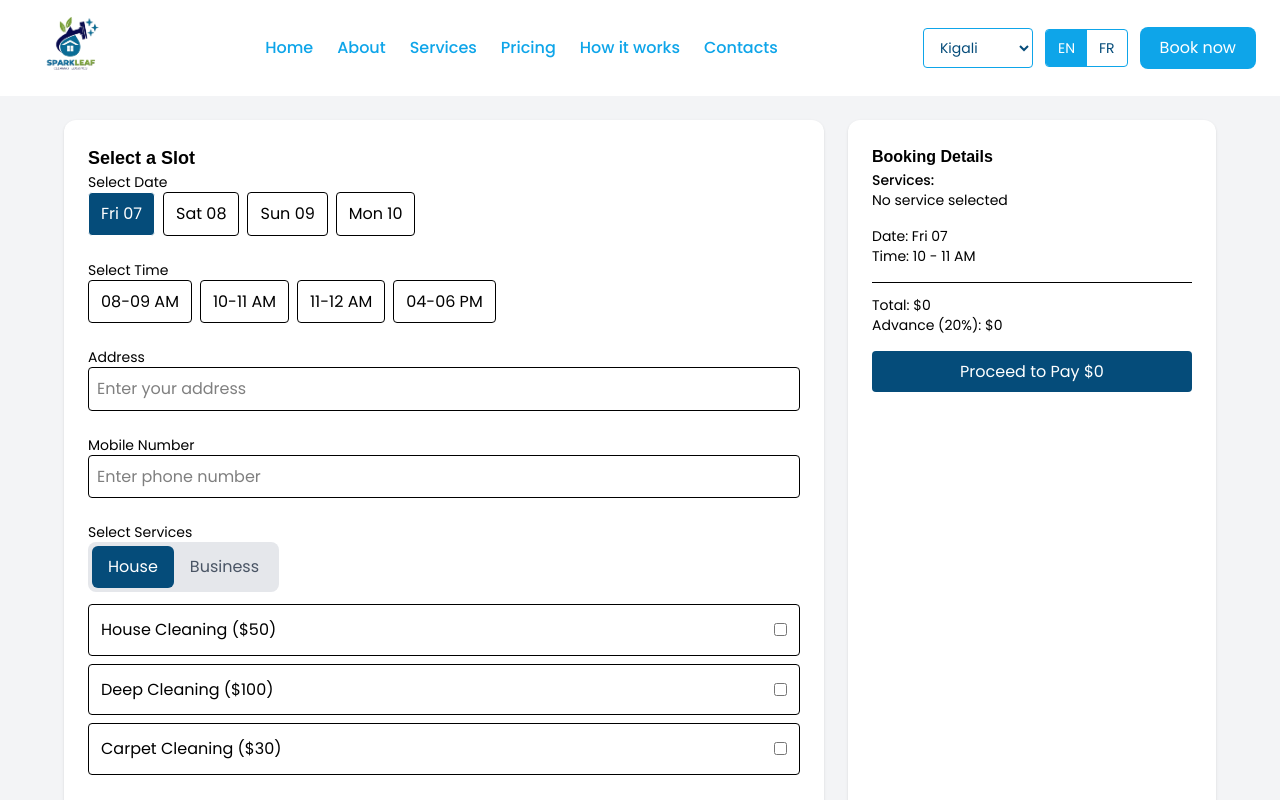
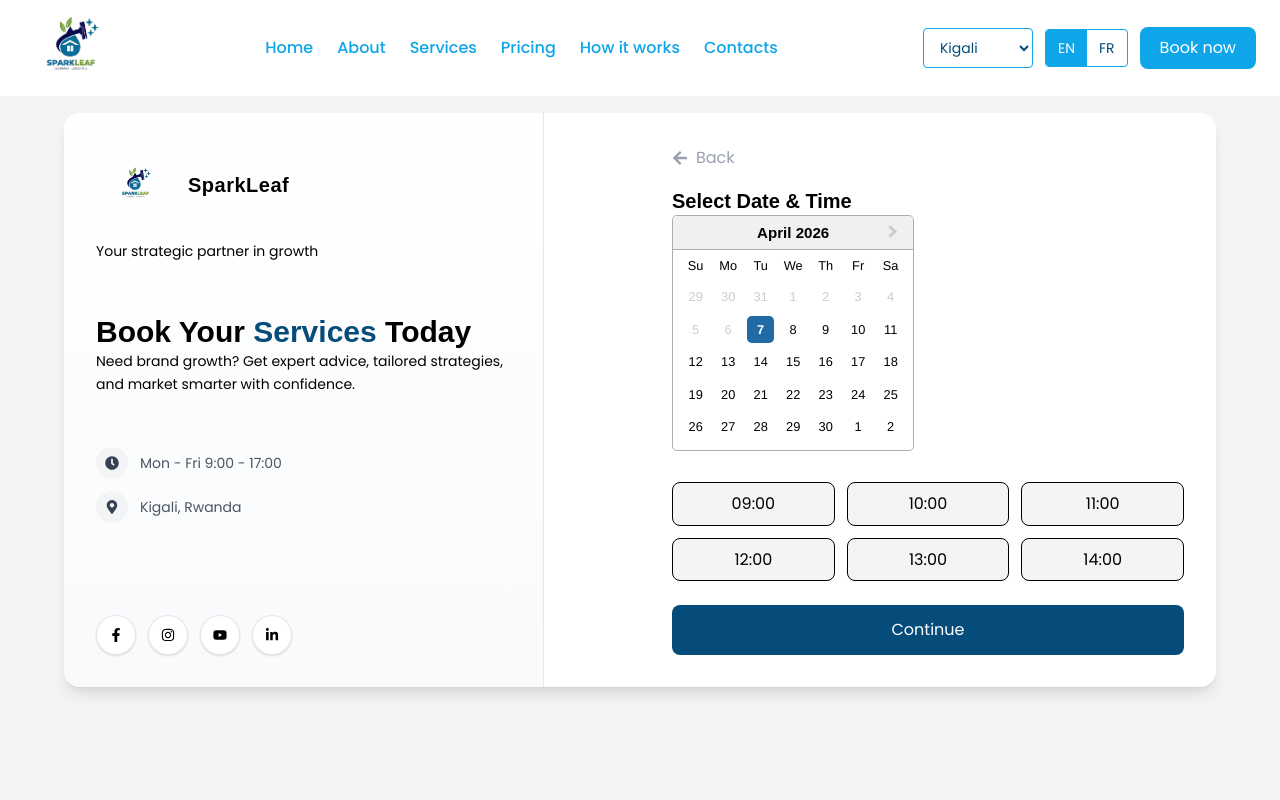
Before and after one commit to JirehFaith/SparkLeaf, a React (Vite) app: page /booking in a window 1280 px wide. Shown: the top 800 px of the page. Built offline with nearby package versions, Linux system fonts and the light colour scheme.

Commit message:
booking in progress

```diff
--- a/package.json
+++ b/package.json
@@ -14,6 +14,7 @@
     "framer-motion": "^12.38.0",
     "lucide-react": "^1.7.0",
     "react": "^19.2.4",
+    "react-datepicker": "^9.1.0",
     "react-dom": "^19.2.4",
     "react-icons": "^5.6.0",
     "react-router-dom": "^7.14.0"
--- a/src/pages/book.jsx
+++ b/src/pages/book.jsx
@@ -1,188 +1,337 @@
-import React, { useState } from "react";
+import { FaArrowLeft, FaFacebookF, FaInstagram, FaYoutube, FaLinkedinIn } from "react-icons/fa";
+import DatePicker from "react-datepicker";
+import "react-datepicker/dist/react-datepicker.css";
+import { useState } from "react";
+import { FaClock, FaMapMarkerAlt } from "react-icons/fa";
 
-const houseServices = [
-  { id: 1, name: "House Cleaning", price: 50 },
-  { id: 2, name: "Deep Cleaning", price: 100 },
-  { id: 3, name: "Carpet Cleaning", price: 30 },
-];
+const BookingPage = () => {
+  const [step, setStep] = useState(1);
 
-const businessServices = [
-  { id: 4, name: "Office Cleaning", price: 150 },
-  { id: 5, name: "Window Cleaning", price: 80 },
-  { id: 6, name: "Industrial Cleaning", price: 200 },
-];
+  const [bookingData, setBookingData] = useState({
+    date: new Date(),
+    time: "",
+    address: "",
+    city: "",
+    phone: "",
+  });
 
-export default function BookingUI() {
-  const [selectedDate, setSelectedDate] = useState("Fri 07");
-  const [selectedTime, setSelectedTime] = useState("10 - 11 AM");
   const [selectedServices, setSelectedServices] = useState([]);
-  const [serviceType, setServiceType] = useState("house");
-  const [phone, setPhone] = useState("");
-  const [address, setAddress] = useState("");
 
-  const toggleService = (service) => {
-    setSelectedServices((prev) =>
-      prev.includes(service)
-        ? prev.filter((s) => s !== service)
-        : [...prev, service]
-    );
+  return (
+    <div className="min-h-screen bg-gray-100 flex items-center justify-center p-4">
+      <div className="w-full max-w-6xl bg-white rounded-2xl shadow-lg grid grid-cols-1 md:grid-cols-2 overflow-hidden">
+
+        {/* LEFT */}
+        <div className="hidden md:flex md:flex-col justify-between w-5/6 bg-gradient-to-b from-white to-gray-50 p-8 border-r border-gray-200">
+
+  {/* Logo + Brand */}
+  <div className="space-y-4">
+    <div className="flex items-center gap-3">
+      <img src="./images/logo1.png" alt="logo" className="w-20 h-20 object-contain" />
+      <h1 className="text-xl font-semibold tracking-wide text-gray-800">
+        SparkLeaf
+      </h1>
+    </div>
+
+    <p className="text-sm text-gray-500 mb-10">
+      Your strategic partner in growth
+    </p>
+  </div>
+
+  {/* Main Message */}
+  <div className="space-y-4">
+    <h2 className="text-3xl font-bold leading-tight text-gray-900">
+      Book Your <span className="text-primary">Services</span> Today
+    </h2>
+
+    <p className="text-gray-600 text-sm leading-relaxed">
+        Need brand growth? Get expert advice, tailored strategies,
+        and market smarter with confidence.
+    </p>
+  </div>
+
+  {/* Info */}
+  <div className="space-y-3 text-sm text-gray-600">
+   <div className="flex flex-col gap-3 text-sm text-gray-600">
+
+  <div className="flex items-center gap-3">
+    <div className="w-8 h-8 flex items-center justify-center rounded-full bg-gray-100 text-gray-700">
+      <FaClock size={14} />
+    </div>
+    <span>Mon - Fri 9:00 - 17:00</span>
+  </div>
+
+  <div className="flex items-center gap-3">
+    <div className="w-8 h-8 flex items-center justify-center rounded-full bg-gray-100 text-gray-700">
+      <FaMapMarkerAlt size={14} />
+    </div>
+    <span>Kigali, Rwanda</span>
+  </div>
+
+</div>
+
+  </div>
+
+  {/* Social Icons */}
+  <div className="flex gap-3 mt-10">
+    {[FaFacebookF, FaInstagram, FaYoutube, FaLinkedinIn].map((Icon, i) => (
+      <div
+        key={i}
+        className="w-10 h-10 flex items-center justify-center rounded-full
+        bg-white shadow-sm border border-gray-200
+        hover:bg-primary hover:text-white hover:scale-105
+        transition-all duration-200 cursor-pointer"
+      >
+        <Icon size={14} />
+      </div>
+    ))}
+  </div>
+
+</div>
+
+        {/* RIGHT */}
+        <div className="p-6 md:p-8">
+          {step === 1 && (
+            <StepDate
+              setStep={setStep}
+              bookingData={bookingData}
+              setBookingData={setBookingData}
+            />
+          )}
+          {step === 2 && (
+            <StepAddress
+              setStep={setStep}
+              bookingData={bookingData}
+              setBookingData={setBookingData}
+            />
+          )}
+          {step === 3 && (
+            <StepServices
+              setStep={setStep}
+              selectedServices={selectedServices}
+              setSelectedServices={setSelectedServices}
+            />
+          )}
+          {step === 4 && (
+            <StepPayment
+              selectedServices={selectedServices}
+              setStep={setStep}
+            />
+          )}
+        </div>
+      </div>
+    </div>
+  );
+};
+
+export default BookingPage;
+
+
+// STEP 1 date and time selection
+
+const StepDate = ({ setStep, bookingData, setBookingData }) => {
+  const [error, setError] = useState("");
+
+  const times = ["09:00","10:00","11:00","12:00","13:00","14:00"];
+
+  const handleContinue = () => {
+    if (!bookingData.date || !bookingData.time) {
+      setError("Select date and time");
+      return;
+    }
+    setError("");
+    setStep(2);
   };
 
+  return (
+    <div>
+      <button className="flex items-center gap-2 text-gray-400 mb-4 cursor-not-allowed">
+        <FaArrowLeft /> Back
+      </button>
+
+      <h3 className="text-xl font-semibold mb-6">Select Date & Time</h3>
+
+      <DatePicker
+        selected={bookingData.date}
+        onChange={(date) =>
+          setBookingData({ ...bookingData, date })
+        }
+        minDate={new Date()}
+        inline
+      />
+
+      <div className="grid grid-cols-3 gap-3 mt-6">
+        {times.map((time) => (
+          <button
+            key={time}
+            onClick={() =>
+              setBookingData({ ...bookingData, time })
+            }
+            className={`py-2 rounded-lg border ${
+              bookingData.time === time
+                ? "bg-primary text-white"
+                : "bg-gray-100 hover:bg-primary hover:text-white"
+            }`}
+          >
+            {time}
+          </button>
+        ))}
+      </div>
+
+      {error && <p className="text-red-500 mt-3">{error}</p>}
+
+      <button
+        onClick={handleContinue}
+        className="mt-6 w-full py-3 bg-primary text-white rounded-lg"
+      >
+        Continue
+      </button>
+    </div>
+  );
+};
+
+// STEP 2 address input
+
+const StepAddress = ({ setStep, bookingData, setBookingData }) => {
+  const [error, setError] = useState("");
+
+  const handleContinue = () => {
+    if (!bookingData.address || !bookingData.phone) {
+      setError("Fill all required fields");
+      return;
+    }
+    setError("");
+    setStep(3);
+  };
+
+  return (
+    <div>
+      <button onClick={() => setStep(1)} className="flex gap-2 mb-4">
+        <FaArrowLeft /> Back
+      </button>
+
+      <h3 className="text-xl font-semibold mb-6">Enter Address</h3>
+
+      <div className="space-y-4">
+        <input
+          placeholder="Street Address"
+          className="w-full border p-3 rounded-lg"
+          value={bookingData.address}
+          onChange={(e) =>
+            setBookingData({ ...bookingData, address: e.target.value })
+          }
+        />
+
+        <input
+          placeholder="City"
+          className="w-full border p-3 rounded-lg"
+          value={bookingData.city}
+          onChange={(e) =>
+            setBookingData({ ...bookingData, city: e.target.value })
+          }
+        />
+
+        <input
+          placeholder="Phone"
+          className="w-full border p-3 rounded-lg"
+          value={bookingData.phone}
+          onChange={(e) =>
+            setBookingData({ ...bookingData, phone: e.target.value })
+          }
+        />
+      </div>
+
+      {error && <p className="text-red-500 mt-3">{error}</p>}
+
+      <button
+        onClick={handleContinue}
+        className="bg-primary text-white w-full mt-6 py-3 rounded-lg"
+      >
+        Continue
+      </button>
+    </div>
+  );
+};
+
+
+// STEP 3 services
+
+const StepServices = ({ setStep, selectedServices, setSelectedServices }) => {
+  const services = [
+    { name: "Home Cleaning", price: 30 },
+    { name: "Deep Cleaning", price: 50 },
+  ];
+
+  const toggle = (service) => {
+    const exists = selectedServices.find(s => s.name === service.name);
+
+    if (exists) {
+      setSelectedServices(prev => prev.filter(s => s.name !== service.name));
+    } else {
+      setSelectedServices(prev => [...prev, service]);
+    }
+  };
+
+  return (
+    <div>
+      <button onClick={() => setStep(2)} className="flex gap-2 mb-4">
+        <FaArrowLeft /> Back
+      </button>
+
+      <h3 className="text-xl font-semibold mb-6">Select Services</h3>
+
+      <div className="space-y-4">
+        {services.map((service) => {
+          const selected = selectedServices.find(s => s.name === service.name);
+
+          return (
+            <div
+              key={service.name}
+              onClick={() => toggle(service)}
+              className={`p-4 rounded-lg cursor-pointer ${
+                selected ? "bg-primary text-white" : "bg-gray-100"
+              }`}
+            >
+              {service.name} - ${service.price}
+            </div>
+          );
+        })}
+      </div>
+
+      <button
+        onClick={() => setStep(4)}
+        disabled={!selectedServices.length}
+        className="bg-primary text-white w-full mt-6 py-3 rounded-lg disabled:bg-gray-300"
+      >
+        Continue
+      </button>
+    </div>
+  );
+};
+
+// STEP 4 payment
+
+const StepPayment = ({ selectedServices, setStep }) => {
   const total = selectedServices.reduce((sum, s) => sum + s.price, 0);
   const advance = total * 0.2;
 
   return (
-    <div className="min-h-screen bg-gray-100 p-6 mt-24 flex justify-center">
-      <div className="max-w-6xl w-full grid grid-cols-1 md:grid-cols-3 gap-6">
-        {/* LEFT SIDE */}
-        <div className="md:col-span-2 bg-white p-6 rounded-xl shadow space-y-6">
-          <h2 className="text-lg font-semibold">Select a Slot</h2>
+    <div>
+      <h3 className="text-xl font-semibold mb-6">Payment</h3>
 
-          {/* DATE */}
-          <div>
-            <p className="text-sm mb-2">Select Date</p>
-            <div className="flex gap-2 flex-wrap">
-              {["Fri 07", "Sat 08", "Sun 09", "Mon 10"].map((d) => (
-                <button
-                  key={d}
-                  onClick={() => setSelectedDate(d)}
-                  className={`px-3 py-2 rounded border text-sm ${
-                    selectedDate === d
-                      ? "bg-primary text-white"
-                      : "bg-white"
-                  }`}
-                >
-                  {d}
-                </button>
-              ))}
-            </div>
-          </div>
+      <p>Total: ${total}</p>
+      <p className="text-primary">Pay Now: ${advance}</p>
 
-          {/* TIME */}
-          <div>
-            <p className="text-sm mb-2">Select Time</p>
-            <div className="flex gap-2 flex-wrap">
-              {["08-09 AM", "10-11 AM", "11-12 AM", "04-06 PM"].map(
-                (t) => (
-                  <button
-                    key={t}
-                    onClick={() => setSelectedTime(t)}
-                    className={`px-3 py-2 rounded border text-sm ${
-                      selectedTime === t
-                        ? "bg-primary text-white"
-                        : "bg-white"
-                    }`}
-                  >
-                    {t}
-                  </button>
-                )
-              )}
-            </div>
-          </div>
+      <button className="bg-primary text-white w-full mt-6 py-3 rounded-lg">
+        Pay ${advance}
+      </button>
 
-          {/* ADDRESS */}
-          <div>
-            <p className="text-sm mb-2">Address</p>
-            <input
-              value={address}
-              onChange={(e) => setAddress(e.target.value)}
-              placeholder="Enter your address"
-              className="w-full p-2 border rounded"
-            />
-          </div>
-
-          {/* PHONE */}
-          <div>
-            <p className="text-sm mb-2">Mobile Number</p>
-            <input
-              value={phone}
-              onChange={(e) => setPhone(e.target.value)}
-              placeholder="Enter phone number"
-              className="w-full p-2 border rounded"
-            />
-          </div>
-
-          {/* SERVICES */}
-          <div>
-            <p className="text-sm mb-2">Select Services</p>
-            <div className="space-y-2">
-              {/* SERVICES TYPE TOGGLE */}
-            <div className="flex bg-gray-200 rounded-lg p-1 w-fit mb-3">
-              <button
-                onClick={() => {
-                  setServiceType("house");
-                  setSelectedServices([]);
-                }}
-                className={`px-4 py-2 rounded-md text-sm ${
-                  serviceType === "house"
-                    ? "bg-primary text-white"
-                    : "text-gray-600"
-                }`}
-              >
-                House
-              </button>
-              <button
-                onClick={() => {
-                  setServiceType("business");
-                  setSelectedServices([]);
-                }}
-                className={`px-4 py-2 rounded-md text-sm ${
-                  serviceType === "business"
-                    ? "bg-primary text-white"
-                    : "text-gray-600"
-                }`}
-              >
-                Business
-              </button>
-            </div>
-
-            {(serviceType === "house" ? houseServices : businessServices).map((service) => (
-              <div
-                key={service.id}
-                className="flex justify-between items-center border p-3 rounded"
-              >
-                <span>
-                  {service.name} (${service.price})
-                </span>
-                <input
-                  type="checkbox"
-                  checked={selectedServices.includes(service)}
-                  onChange={() => toggleService(service)}
-                />
-              </div>
-            ))}
-            </div>
-          </div>
-        </div>
-
-        {/* RIGHT SIDE */}
-        <div className="bg-white p-6 rounded-xl shadow space-y-4">
-          <h3 className="font-semibold">Booking Details</h3>
-
-          <div className="text-sm">
-            <p className="font-medium">Services:</p>
-            {selectedServices.length === 0 ? (
-              <p className="text-gray-400">No service selected</p>
-            ) : (
-              selectedServices.map((s) => <p key={s.id}>{s.name}</p>)
-            )}
-          </div>
-
-          <div className="text-sm">
-            <p>Date: {selectedDate}</p>
-            <p>Time: {selectedTime}</p>
-          </div>
-
-          <div className="border-t pt-3 text-sm">
-            <p>Total: ${total}</p>
-            <p>Advance (20%): ${advance}</p>
-          </div>
-
-          <button className="w-full bg-primary text-white py-2 rounded">
-            Proceed to Pay ${advance}
-          </button>
-        </div>
-      </div>
+      <button
+        onClick={() => setStep(3)}
+        className="mt-4 text-gray-500 underline"
+      >
+        Go Back
+      </button>
     </div>
   );
-}
+};
```
Also changed, not shown: 1 other file (tests, documents, lock files or other folders).
